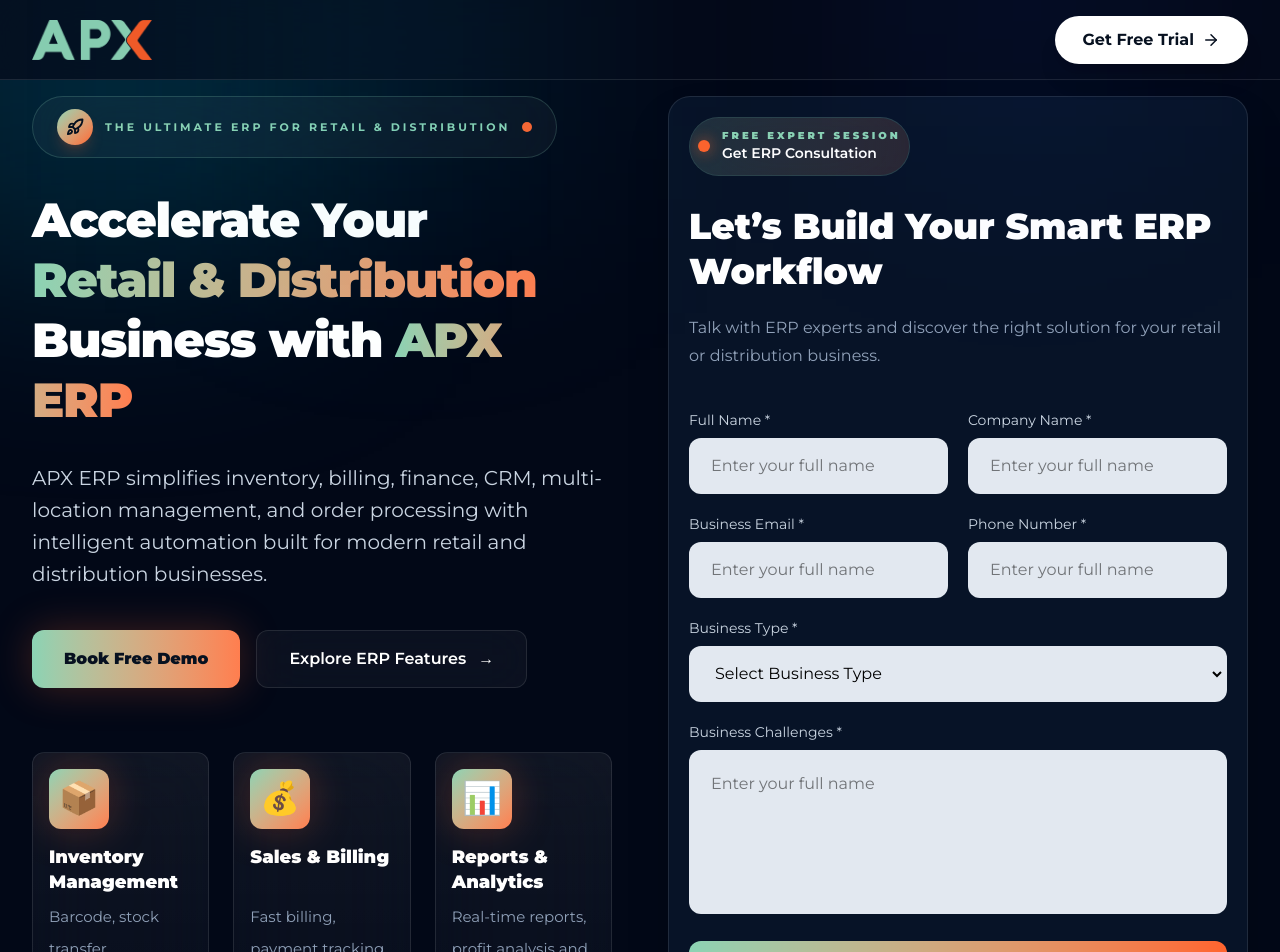
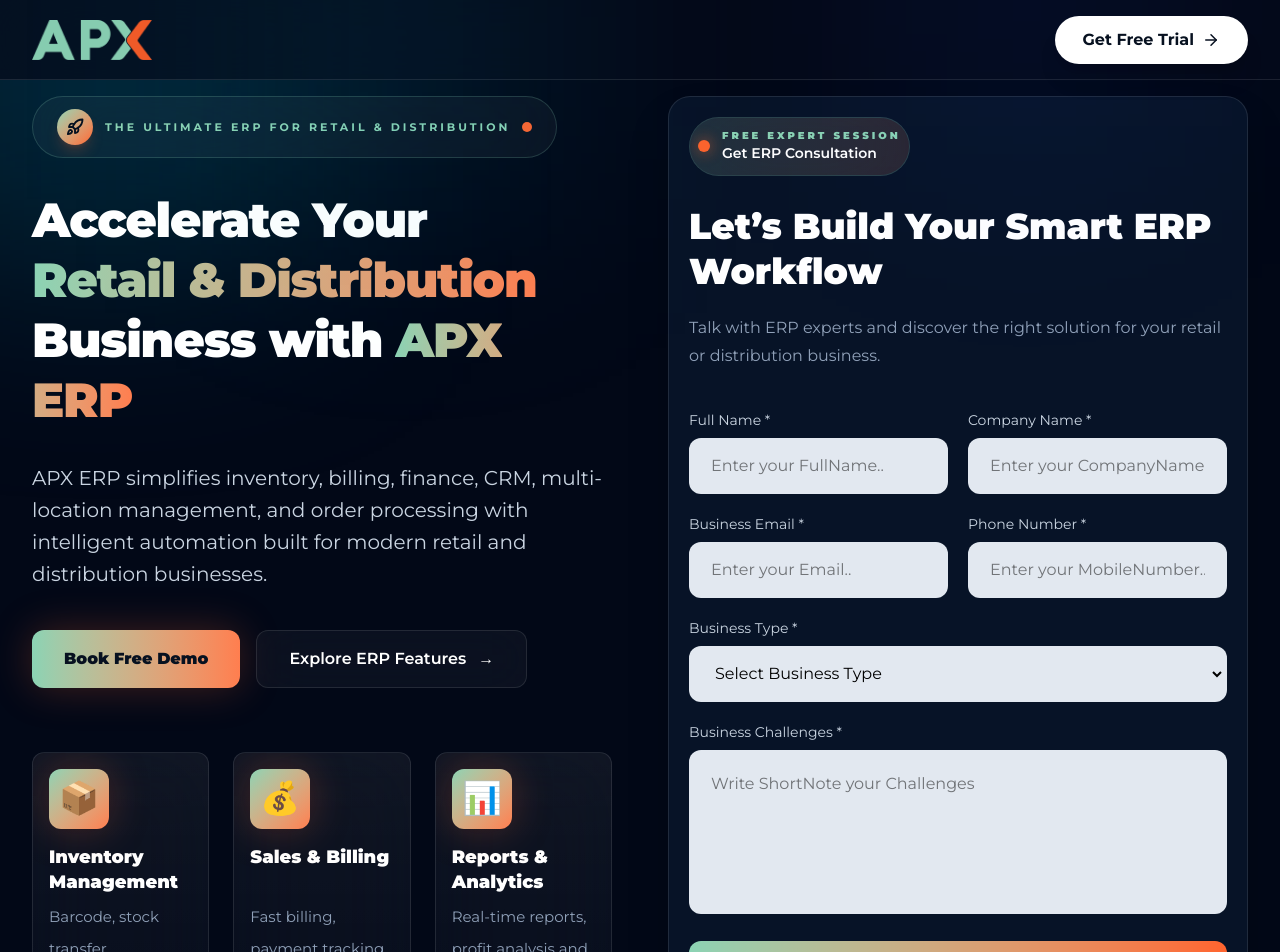
Before and after one commit to MyVirtualCard/APX-ERP-DEMO, a React (Vite) app in the folder client/: page / in a window 1280 px wide. Shown: the top 952 px of the page. Built offline with nearby package versions, Linux system fonts and the light colour scheme.

Commit message:
form changes

```diff
--- a/client/src/components/HeroSection.jsx
+++ b/client/src/components/HeroSection.jsx
@@ -391,7 +391,7 @@
                       name="fullName"
                       value={formData.fullName}
                       onChange={handleChange}
-                      placeholder="Enter your full name"
+                      placeholder="Enter your FullName.."
                       className={`w-full h-14 px-5 rounded-xl bg-slate-200 text-black outline-none border-2 transition-all duration-300 ${
                         errors.fullName
                           ? "border-[#86CCB0]"
@@ -416,7 +416,7 @@
                       name="companyName"
                       value={formData.companyName}
                       onChange={handleChange}
-                      placeholder="Enter your full name"
+                      placeholder="Enter your CompanyName.."
                       className={`w-full h-14 px-5 rounded-xl bg-slate-200 text-black outline-none border-2 transition-all duration-300 ${
                         errors.companyName
                           ? "border-[#86CCB0]"
@@ -443,7 +443,7 @@
                       name="email"
                       value={formData.email}
                       onChange={handleChange}
-                      placeholder="Enter your full name"
+                      placeholder="Enter your Email.."
                       className={`w-full h-14 px-5 rounded-xl bg-slate-200 text-black outline-none border-2 transition-all duration-300 ${
                         errors.email
                           ? "border-[#86CCB0]"
@@ -468,7 +468,7 @@
                       name="phone"
                       value={formData.phone}
                       onChange={handleChange}
-                      placeholder="Enter your full name"
+                      placeholder="Enter your MobileNumber.."
                       className={`w-full h-14 px-5 rounded-xl bg-slate-200 text-black outline-none border-2 transition-all duration-300 ${
                         errors.phone
                           ? "border-[#86CCB0]"
@@ -536,7 +536,7 @@
                     name="challenges"
                     value={formData.challenges}
                     onChange={handleChange}
-                    placeholder="Enter your full name"
+                    placeholder="Write ShortNote your Challenges"
                     className={`w-full p-5 rounded-xl bg-slate-200 text-black outline-none border-2 border-transparent focus:border-cyan-400 resize-none ${
                       errors.challenges
                         ? "border-[#86CCB0]"
```
